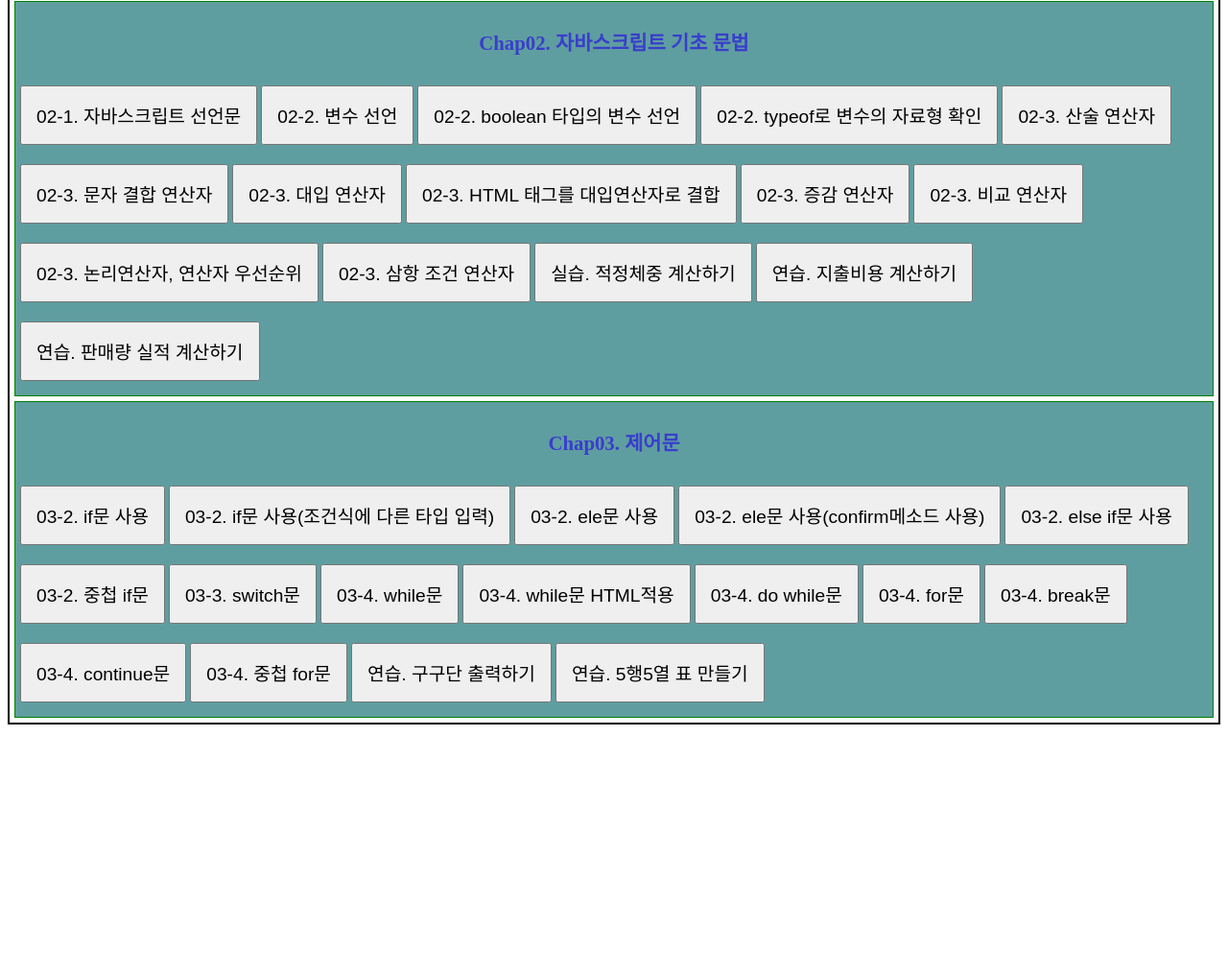
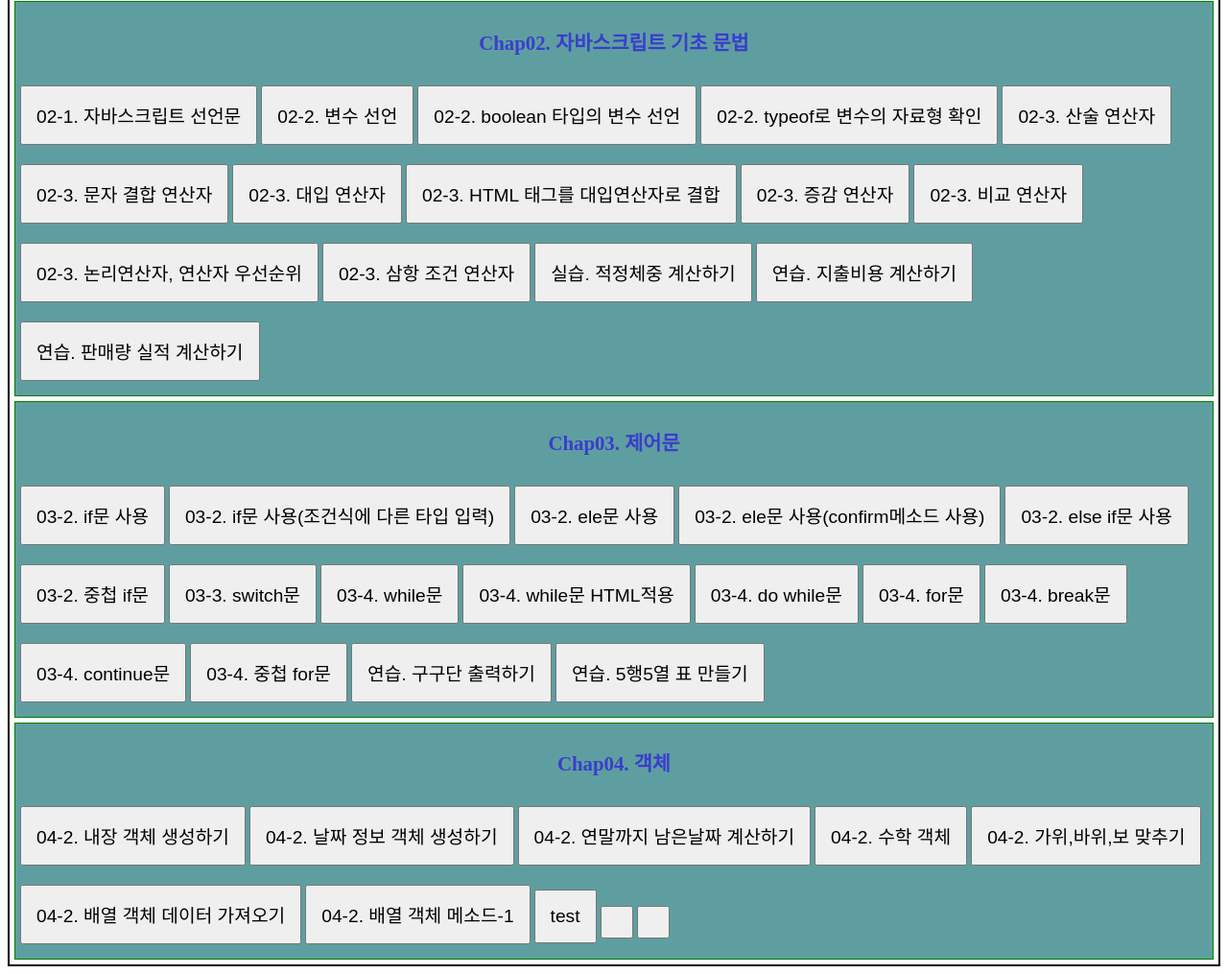
Before and after one commit to morisYu/Javascript_study, a plain HTML site: page index.html in a window 1280 px wide. Shown: the part 201-1216 px from the top of the page at 96% size. Before the commit the page ends 964 px from the top, so only its background shows below. Drawn offline with Linux system fonts and the light colour scheme.

Commit message:
chap04. 객체

```diff
--- /dev/null
+++ b/chap04.js
@@ -0,0 +1,196 @@
+// 내장 객체 생성하기
+function ob1(){
+    var print_text = '';
+
+    var tv = new Object();
+    tv.color = 'white';
+    tv.price = 300000;
+    tv.info = function(){
+        var tv_text = '';
+        tv_text += 'TV 색상: '+this.color +'<br>';
+        tv_text += 'TV 가격: ' + this.price + '<br>';
+        return tv_text;
+    }
+
+    var car = {
+        color: 'black',
+        price: 5000000,
+        info: function(){
+            var car_text = '';
+            car_text += 'car 색상: '+this.color +'<br>';
+            car_text += 'car 가격: ' + this.price + '<br>';
+            return car_text;
+        }
+    }
+
+    print_text += '<h1>tv 객체 메소드 호출</h1>';
+    print_text += tv.info();
+    print_text += '<h1>car 객체 메소드 호출</h1>';
+    print_text += car.info();
+
+    print.innerHTML = print_text;
+}
+
+// 날짜 정보 객체
+function date_ob1(){
+    var print_text = '';
+
+    // 현재 날짜 객체를 생성
+    var today = new Date();
+    // 월 정보는 현재 월에서 -1 되기 때문에 결과에 +1 해주어야 함
+    var nowMonth = today.getMonth()+1,
+    nowDate = today.getDate(),
+    // 요일은 일: 0 ~ 토: 6 까지 반환됨
+    nowDay = today.getDay();
+
+    print_text += '<h1>오늘 날짜 정보</h1>';
+    print_text += '현재 월: ' + nowMonth + '<br>';
+    print_text += '현재 일: ' + nowDate + '<br>';
+    print_text += '현재 요일: ' + nowDay + '<br>';
+
+    // 월드컵 날짜 정보를 가지는 객체를 생성
+    var worldcup = new Date("2002/5/31");
+    // 월 정보는 현재 월에서 -1 되기 때문에 결과에 +1 해주어야 함
+    var theMonth = worldcup.getMonth()+1,
+    theDate = worldcup.getDate(),
+    theDay = worldcup.getDay();
+
+    print_text += '<h1>월드컵 날짜 정보</h1>';
+    print_text += '2002월드컵 몇 월: ' + theMonth + '<br>';
+    print_text += '2002월드컵 몇 일: ' + theDate + '<br>';
+    print_text += '2002월드컵 무슨 요일: ' + theDay + '<br>';
+
+    print.innerHTML = print_text;
+}
+
+// 현재 남짜부터 연말까지 며칠이 남았는지 확인
+function date_ob2(){
+    var print_text = '';
+    var today = new Date();
+    var nowYear = today.getFullYear();
+
+    var theDate = new Date(nowYear, 11, 31);
+    var diffDate = theDate.getTime()-today.getTime();
+
+    var result = Math.ceil(diffDate/(60*1000*60*24));
+
+    print_text += '<h1>오늘부터 올해 연말까지 남은 날짜</h1>';
+    print_text += 'D-day: ' + result;
+    print.innerHTML = print_text;
+}
+
+// 수학 객체
+function math_ob1(){
+    var print_text = '';
+
+    var num = 2.1234;
+
+    var maxNum = Math.max(10, 5, 8, 30),
+    minNum = Math.min(10, 5, 8, 30),
+    roundNum = Math.round(num),
+    floorNum = Math.floor(num),
+    ceilNum = Math.ceil(num),
+    rndNum = Math.random(),
+    piNum = Math.PI;
+
+    print_text =
+    'var num = 2.1234<br>' +
+    'Math.max(10, 5, 8, 30): ' + maxNum + '<br>' +
+    'Math.min(10, 5, 8, 30): ' + minNum + '<br>' +
+    'Math.round(num): ' + roundNum + '<br>' +
+    'Math.floor(num): ' + floorNum + '<br>' +
+    'Math.ceil(num): ' + ceilNum + '<br>' +
+    'Math.random(): ' + rndNum + '<br>' +
+    'Math.PI: ' + piNum + '<br>';
+
+    print.innerHTML = print_text;
+}
+
+// 가위, 바위, 보 맞추기 게임
+function math_ob2(){
+    var print_text = '';
+    var game = prompt('가위, 바위, 보 중 선택하세요','가위');
+
+    var gameNum;
+    switch(game){
+        case '가위':
+            gameNum = 1;
+        break;
+        case '바위':
+            gameNum = 2;
+        break;
+        case '보':
+            gameNum = 3;
+        break;
+        default:
+            alert('잘못 작성했습니다.');
+            location.reload();
+    }
+
+    var com = Math.ceil(Math.random()*3);
+
+    if(com == 1){
+        print_text += '<img src="https://blog.kakaocdn.net/dn/HfURw/btqXKvOTNWK/gWTwPXEg9QzSV0ilOuwuak/img.png" height="100px"/>';
+    }else if(com == 2){
+        print_text += '<img src="https://blog.kakaocdn.net/dn/pSJwo/btqXJV1lACE/nx5XrxkCLWXh9UsnoS8vbK/img.png" height="100px"/>';
+    }else{
+        print_text += '<img src="https://blog.kakaocdn.net/dn/bmjB2s/btqXHhp6kpG/TH14W4U612SxKo9uuR2sB0/img.png" height="100px"/>';
+    }
+
+    if(gameNum == com){
+        print_text += '<h3>잘 맞췄습니다.</h3>';
+    }else{
+        print_text += '<h3>틀렸습니다.</h3>';
+    }
+    print.innerHTML = print_text;
+}
+
+// 배열 객체에 저장된 데이터 불러오기
+function array_ob1(){
+    var print_text = '';
+
+    var arr = [30, "따르릉", true];
+
+    print_text += '<h3>배열값 가져오기-1(인덱스를 하나씩 선택)</h3>';
+    print_text += arr[0] + '<br>' + arr[1] + '<br>' + arr[2] + '<br>';
+
+    print_text += '<h3>배열값 가져오기-2(for문으로 인덱스 선택)</h3>';
+    for(var i=0;i<arr.length;i++){
+        print_text += arr[i] + '<br>';
+    }
+
+    print_text += '<h3>배열값 가져오기-3(for in 문으로 객체데이터 전부 선택)</h3>';
+    for(var j in arr){
+        print_text += arr[j] + '<br>';
+    }
+
+    print_text += '<h3>배열값 가져오기-4(for of 문으로 객체데이터 전부 선택)</h3>';
+    for(var e of arr){
+        print_text += e + '<br>';
+    }
+
+    print.innerHTML = print_text;
+}
+
+// 배열 객체 메소드 사용(join, concat, slice, sort, reverse)
+function array_ob2(){
+    print.innerHTML = 'F12 눌러서 console log 확인';
+
+    var arr_1 = ['사당', '교대', '방배', '강남'];
+    var arr_2 = ['신사', '압구정', '옥수'];
+
+    var result = arr_1.join('-');
+    console.log(result);
+
+    result = arr_1.concat(arr_2);
+    console.log(result);
+
+    result = arr_1.slice(1,3);
+    console.log(result);
+
+    arr_1.sort();
+    console.log(arr_1);
+
+    arr_2.reverse();
+    console.log(arr_2);
+}
--- a/index.html
+++ b/index.html
@@ -57,8 +57,25 @@
             <button class="btn" onclick="double_for_test_2()">연습. 5행5열 표 만들기</button>
         </div>
 
+        <!-- Chapter04 -->
+        <div class="chap_container">
+            <p style="font-size: 1.3em; font-weight: bold; color: rgb(57, 62, 204); text-align: center;">Chap04. 객체</p>
+            <button class="btn" onclick="ob1()">04-2. 내장 객체 생성하기</button>
+            <button class="btn" onclick="date_ob1()">04-2. 날짜 정보 객체 생성하기</button>
+            <button class="btn" onclick="date_ob2()">04-2. 연말까지 남은날짜 계산하기</button>
+            <button class="btn" onclick="math_ob1()">04-2. 수학 객체</button>
+            <button class="btn" onclick="math_ob2()">04-2. 가위,바위,보 맞추기</button>
+            <button class="btn" onclick="array_ob1()">04-2. 배열 객체 데이터 가져오기</button>
+            <button class="btn" onclick="array_ob2()">04-2. 배열 객체 메소드-1</button>
+            <button class="btn" onclick="test()">test</button>
+            <button class="btn" onclick="ffff()"></button>
+            <button class="btn" onclick="ffff()"></button>
+
+        </div>
+
         <script type="text/javascript" src="./chap02.js"></script>
         <script type="text/javascript" src="./chap03.js"></script>
+        <script type="text/javascript" src="./chap04.js"></script>
     </div>
 </body>
 </html>
--- a/style.css
+++ b/style.css
@@ -18,6 +18,8 @@ i{
 }
 
 #print_box{
+    max-height: 300px;
+    overflow-y: scroll;
     border: 2px solid;
     background-color: rgb(183, 219, 230);
     position: sticky;
```
